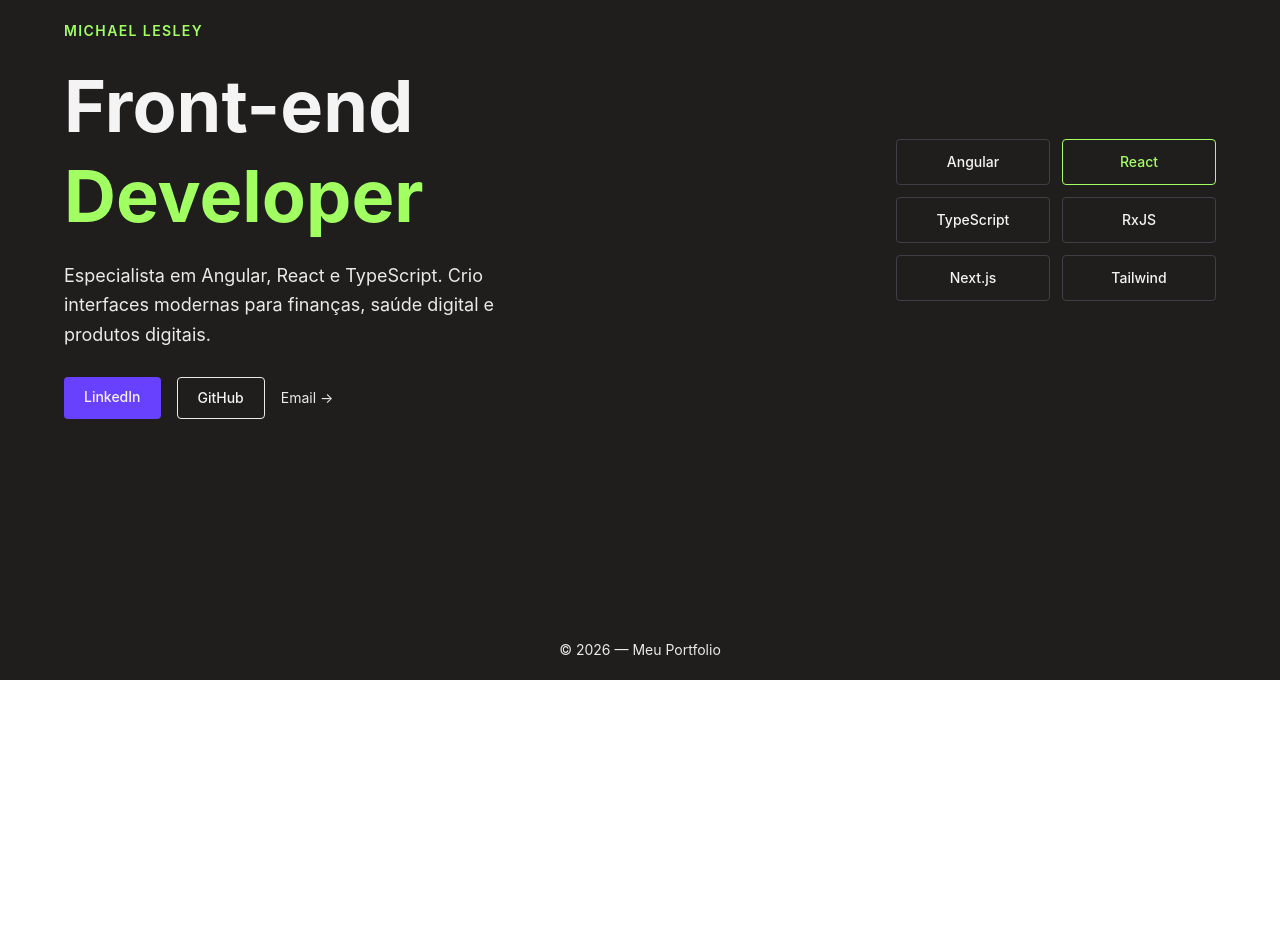
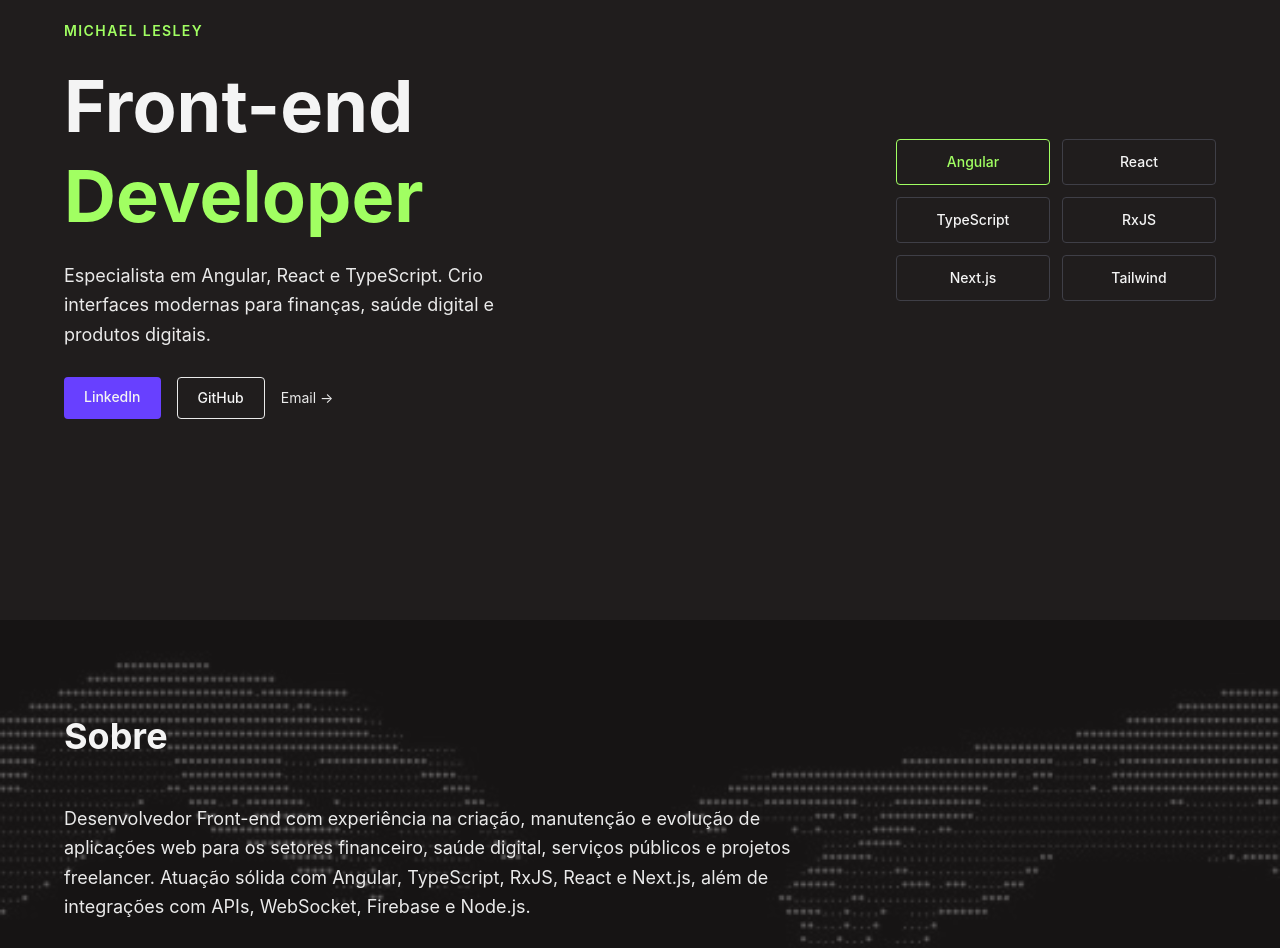
Before and after one commit to michael-zero/whoami, a Vue app: page / in a window 1280 px wide. Shown: the part 180-1128 px from the top of the page. Before the commit the page ends 860 px from the top, so only its background shows below. Built offline with nearby package versions, Linux system fonts and the light colour scheme.

Commit message:
feat
sobre mim

```diff
--- a/src/views/HomeView.vue
+++ b/src/views/HomeView.vue
@@ -1,8 +1,10 @@
 <template>
-  <main class="bg-primary min-h-screen px-6 md:px-16 flex items-center">
-    <section class="grid grid-cols-1 md:grid-cols-2 gap-12 w-full max-w-6xl mx-auto">
+  <main class="bg-primary">
 
-      <!-- COLUNA ESQUERDA: apresentação -->
+    <!-- HERO -->
+    <section class="min-h-screen px-6 md:px-16 flex items-center">
+      <div class="grid grid-cols-1 md:grid-cols-2 gap-12 w-full max-w-6xl mx-auto">
+
         <div class="flex flex-col justify-center gap-5">
           <p class="text-secondary text-sm font-semibold uppercase tracking-widest">
             Michael Lesley
@@ -34,13 +36,12 @@
           </div>
         </div>
 
-      <!-- COLUNA DIREITA: tech stack -->
         <div class="flex flex-col justify-center items-center md:items-end">
           <div class="grid grid-cols-2 gap-3 w-full max-w-xs">
-          <span class="bg-primary border border-zinc-700 text-ice text-center text-sm font-medium px-4 py-3 rounded">
+            <span class="bg-primary border border-secondary text-secondary text-center text-sm font-medium px-4 py-3 rounded">
               Angular
             </span>
-          <span class="bg-primary border border-secondary text-secondary text-center text-sm font-medium px-4 py-3 rounded">
+            <span class="bg-primary border border-zinc-700 text-ice text-center text-sm font-medium px-4 py-3 rounded">
               React
             </span>
             <span class="bg-primary border border-zinc-700 text-ice text-center text-sm font-medium px-4 py-3 rounded">
@@ -58,7 +59,27 @@
           </div>
         </div>
 
+      </div>
     </section>
+
+    <!-- SOBRE -->
+    <section class="relative px-6 md:px-16 py-24 bg-[url('/fundo.jpg')] bg-cover bg-center bg-fixed">
+      <div class="absolute inset-0 bg-primary/70" />
+
+      <div class="relative z-10 max-w-6xl mx-auto">
+        <h2 class="text-3xl md:text-4xl font-bold text-ice mb-12">
+          Sobre
+        </h2>
+
+        <p class="text-gray-custom text-base md:text-lg leading-relaxed max-w-3xl">
+          Desenvolvedor Front-end com experiência na criação, manutenção e evolução de
+          aplicações web para os setores financeiro, saúde digital, serviços públicos e
+          projetos freelancer. Atuação sólida com Angular, TypeScript, RxJS, React e Next.js,
+          além de integrações com APIs, WebSocket, Firebase e Node.js.
+        </p>
+      </div>
+    </section>
+
   </main>
   <AppFooter />
 </template>
```
Also changed, not shown: public/fundo.jpg (added). Lines whose indentation alone changed are shown as unchanged.
